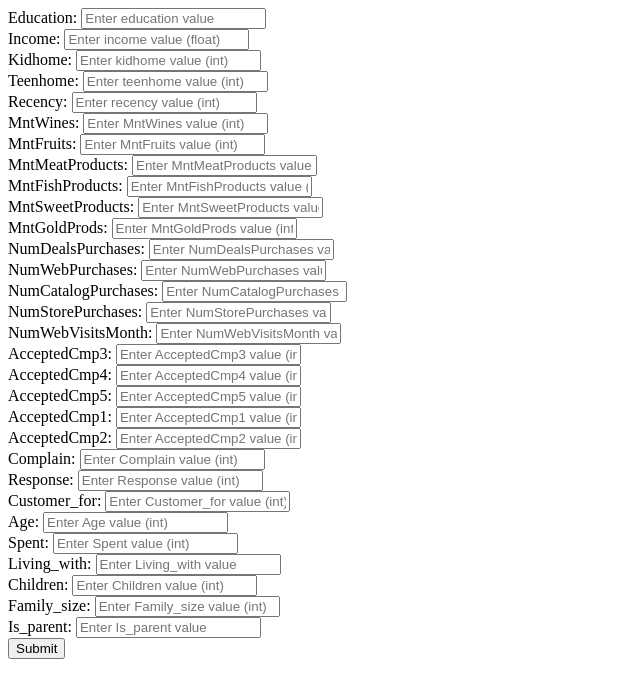
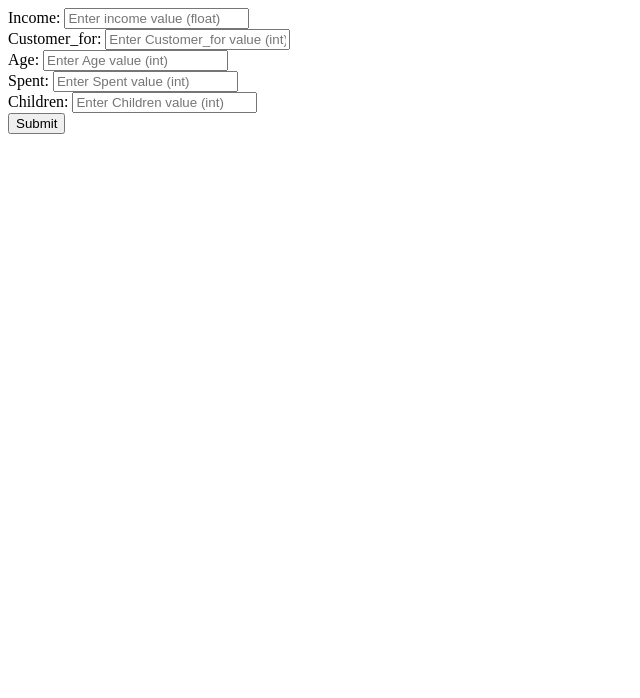
Before and after one commit to shashank297/Customer-Personality-Analysis, a Flask app: page /predict in a window 1280 px wide. Shown: the top 698 px of the page, without its empty margins (0-640 px from the left). Run offline with Flask 3, Linux system fonts and the light colour scheme.

Commit message:
make changes in app.py and templates

```diff
--- a/app.py
+++ b/app.py
@@ -15,36 +15,11 @@ def predict_datapoint():
         return render_template('form.html')
     else:
         data = CustomData(
-            Education=request.form.get('education'),
             Income=float(request.form.get('income')),
-            Kidhome=int(request.form.get('kidhome')),
-            Teenhome=int(request.form.get('teenhome')),
-            Recency=int(request.form.get('recency')),
-            MntWines=int(request.form.get('mntwines')),
-            MntFruits=int(request.form.get('mntfruits')),
-            MntMeatProducts=int(request.form.get('mntmeatproducts')),
-            MntFishProducts=int(request.form.get('mntfishproducts')),
-            MntSweetProducts=int(request.form.get('mntsweetproducts')),
-            MntGoldProds=int(request.form.get('mntgoldprods')),
-            NumDealsPurchases=int(request.form.get('numdealspurchases')),
-            NumWebPurchases=int(request.form.get('numwebpurchases')),
-            NumCatalogPurchases=int(request.form.get('numcatalogpurchases')),
-            NumStorePurchases=int(request.form.get('numstorepurchases')),
-            NumWebVisitsMonth=int(request.form.get('numwebvisitsmonth')),
-            AcceptedCmp3=int(request.form.get('acceptedcmp3')),
-            AcceptedCmp4=int(request.form.get('acceptedcmp4')),
-            AcceptedCmp5=int(request.form.get('acceptedcmp5')),
-            AcceptedCmp1=int(request.form.get('acceptedcmp1')),
-            AcceptedCmp2=int(request.form.get('acceptedcmp2')),
-            Complain=int(request.form.get('complain')),
-            Response=int(request.form.get('response')),
             Customer_for=int(request.form.get('customer_for')),
             Age=int(request.form.get('age')),
             Spent=int(request.form.get('spent')),
-            Living_with=request.form.get('living_with'),
-            Children=int(request.form.get('children')),
-            Family_size=int(request.form.get('family_size')),
-            Is_parent=request.form.get('is_parent')
+            Children=int(request.form.get('children'))
         )
 
         final_new_data = data.get_data_as_dataframe()
--- a/templates/form.html
+++ b/templates/form.html
@@ -1,119 +1,10 @@
 <html>
 <body>
 <form action="{{url_for('predict_datapoint')}}" method="POST">
-    <div class="form-group">
-        <label for="education">Education:</label>
-        <input type="text" id="education" name="education" placeholder="Enter education value">
-    </div>
 
     <div class="form-group">
         <label for="income">Income:</label>
         <input type="text" id="income" name="income" placeholder="Enter income value (float)">
-    </div>
-
-    <div class="form-group">
-        <label for="kidhome">Kidhome:</label>
-        <input type="text" id="kidhome" name="kidhome" placeholder="Enter kidhome value (int)">
-    </div>
-
-    <div class="form-group">
-        <label for="teenhome">Teenhome:</label>
-        <input type="text" id="teenhome" name="teenhome" placeholder="Enter teenhome value (int)">
-    </div>
-
-    <div class="form-group">
-        <label for="recency">Recency:</label>
-        <input type="text" id="recency" name="recency" placeholder="Enter recency value (int)">
-    </div>
-
-    <div class="form-group">
-        <label for="mntwines">MntWines:</label>
-        <input type="text" id="mntwines" name="mntwines" placeholder="Enter MntWines value (int)">
-    </div>
-
-    <div class="form-group">
-        <label for="mntfruits">MntFruits:</label>
-        <input type="text" id="mntfruits" name="mntfruits" placeholder="Enter MntFruits value (int)">
-    </div>
-
-    <div class="form-group">
-        <label for="mntmeatproducts">MntMeatProducts:</label>
-        <input type="text" id="mntmeatproducts" name="mntmeatproducts" placeholder="Enter MntMeatProducts value (int)">
-    </div>
-
-    <div class="form-group">
-        <label for="mntfishproducts">MntFishProducts:</label>
-        <input type="text" id="mntfishproducts" name="mntfishproducts" placeholder="Enter MntFishProducts value (int)">
-    </div>
-
-    <div class="form-group">
-        <label for="mntsweetproducts">MntSweetProducts:</label>
-        <input type="text" id="mntsweetproducts" name="mntsweetproducts" placeholder="Enter MntSweetProducts value (int)">
-    </div>
-
-    <div class="form-group">
-        <label for="mntgoldprods">MntGoldProds:</label>
-        <input type="text" id="mntgoldprods" name="mntgoldprods" placeholder="Enter MntGoldProds value (int)">
-    </div>
-
-    <div class="form-group">
-        <label for="numdealspurchases">NumDealsPurchases:</label>
-        <input type="text" id="numdealspurchases" name="numdealspurchases" placeholder="Enter NumDealsPurchases value (int)">
-    </div>
-
-    <div class="form-group">
-        <label for="numwebpurchases">NumWebPurchases:</label>
-        <input type="text" id="numwebpurchases" name="numwebpurchases" placeholder="Enter NumWebPurchases value (int)">
-    </div>
-
-    <div class="form-group">
-        <label for="numcatalogpurchases">NumCatalogPurchases:</label>
-        <input type="text" id="numcatalogpurchases" name="numcatalogpurchases" placeholder="Enter NumCatalogPurchases value (int)">
-    </div>
-
-    <div class="form-group">
-        <label for="numstorepurchases">NumStorePurchases:</label>
-        <input type="text" id="numstorepurchases" name="numstorepurchases" placeholder="Enter NumStorePurchases value (int)">
-    </div>
-
-    <div class="form-group">
-        <label for="numwebvisitsmonth">NumWebVisitsMonth:</label>
-        <input type="text" id="numwebvisitsmonth" name="numwebvisitsmonth" placeholder="Enter NumWebVisitsMonth value (int)">
-    </div>
-
-    <div class="form-group">
-        <label for="acceptedcmp3">AcceptedCmp3:</label>
-        <input type="text" id="acceptedcmp3" name="acceptedcmp3" placeholder="Enter AcceptedCmp3 value (int)">
-    </div>
-
-    <div class="form-group">
-        <label for="acceptedcmp4">AcceptedCmp4:</label>
-        <input type="text" id="acceptedcmp4" name="acceptedcmp4" placeholder="Enter AcceptedCmp4 value (int)">
-    </div>
-
-    <div class="form-group">
-        <label for="acceptedcmp5">AcceptedCmp5:</label>
-        <input type="text" id="acceptedcmp5" name="acceptedcmp5" placeholder="Enter AcceptedCmp5 value (int)">
-    </div>
-
-    <div class="form-group">
-        <label for="acceptedcmp1">AcceptedCmp1:</label>
-        <input type="text" id="acceptedcmp1" name="acceptedcmp1" placeholder="Enter AcceptedCmp1 value (int)">
-    </div>
-
-    <div class="form-group">
-        <label for="acceptedcmp2">AcceptedCmp2:</label>
-        <input type="text" id="acceptedcmp2" name="acceptedcmp2" placeholder="Enter AcceptedCmp2 value (int)">
-    </div>
-
-    <div class="form-group">
-        <label for="complain">Complain:</label>
-        <input type="text" id="complain" name="complain" placeholder="Enter Complain value (int)">
-    </div>
-
-    <div class="form-group">
-        <label for="response">Response:</label>
-        <input type="text" id="response" name="response" placeholder="Enter Response value (int)">
     </div>
 
     <div class="form-group">
@@ -132,23 +23,8 @@
     </div>
 
     <div class="form-group">
-        <label for="living_with">Living_with:</label>
-        <input type="text" id="living_with" name="living_with" placeholder="Enter Living_with value">
-    </div>
-
-    <div class="form-group">
         <label for="children">Children:</label>
         <input type="text" id="children" name="children" placeholder="Enter Children value (int)">
-    </div>
-
-    <div class="form-group">
-        <label for="family_size">Family_size:</label>
-        <input type="text" id="family_size" name="family_size" placeholder="Enter Family_size value (int)">
-    </div>
-
-    <div class="form-group">
-        <label for="is_parent">Is_parent:</label>
-        <input type="text" id="is_parent" name="is_parent" placeholder="Enter Is_parent value">
     </div>
 
     <div style="clear:both;"></div>
```
